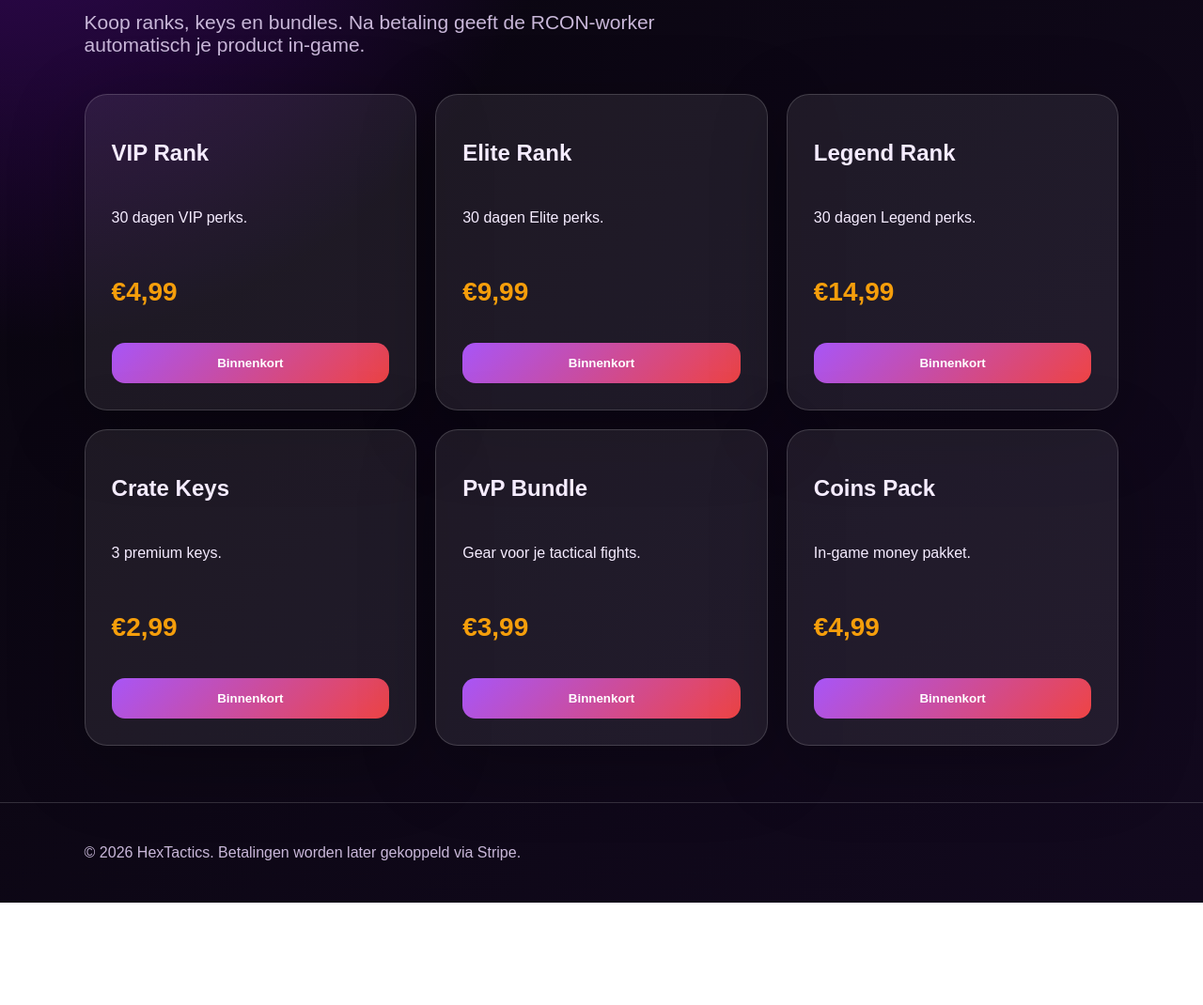
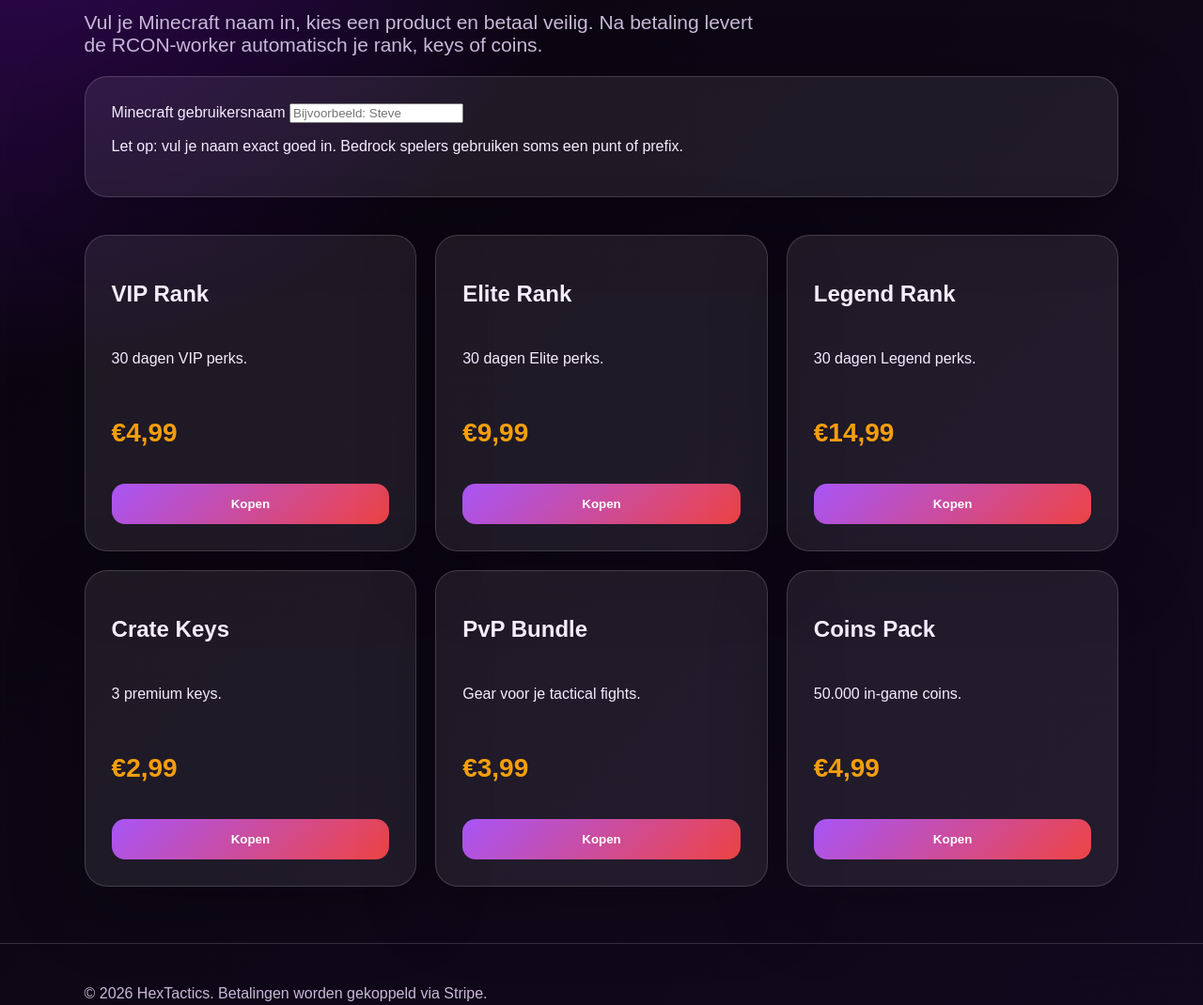
Before and after one commit to Jv420/hextactics, a plain HTML site: page website/shop.html in a window 1280 px wide. Shown: the part 251-1321 px from the top of the page at 94% size. Before the commit the page ends 1212 px from the top, so only its background shows below. Drawn offline with Linux system fonts and the light colour scheme.

Commit message:
Improve shop flow with player input

```diff
--- a/website/shop.html
+++ b/website/shop.html
@@ -10,16 +10,42 @@
 <header class="nav"><a class="logo" href="index.html">Hex<span>Tactics</span></a><nav><a href="index.html">Home</a><a href="shop.html">Shop</a><a href="terms.html">Voorwaarden</a><a href="privacy.html">Privacy</a></nav></header>
 <main>
   <h1>HexTactics Shop</h1>
-  <p class="lead">Koop ranks, keys en bundles. Na betaling geeft de RCON-worker automatisch je product in-game.</p>
+  <p class="lead">Vul je Minecraft naam in, kies een product en betaal veilig. Na betaling levert de RCON-worker automatisch je rank, keys of coins.</p>
+
+  <section class="card checkout-box">
+    <label for="playerName">Minecraft gebruikersnaam</label>
+    <input id="playerName" class="input" placeholder="Bijvoorbeeld: Steve" maxlength="16" />
+    <p class="small">Let op: vul je naam exact goed in. Bedrock spelers gebruiken soms een punt of prefix.</p>
+  </section>
+
   <section class="grid">
-    <article class="card product"><h2>VIP Rank</h2><p>30 dagen VIP perks.</p><p class="price">€4,99</p><button class="btn primary">Binnenkort</button></article>
-    <article class="card product"><h2>Elite Rank</h2><p>30 dagen Elite perks.</p><p class="price">€9,99</p><button class="btn primary">Binnenkort</button></article>
-    <article class="card product"><h2>Legend Rank</h2><p>30 dagen Legend perks.</p><p class="price">€14,99</p><button class="btn primary">Binnenkort</button></article>
-    <article class="card product"><h2>Crate Keys</h2><p>3 premium keys.</p><p class="price">€2,99</p><button class="btn primary">Binnenkort</button></article>
-    <article class="card product"><h2>PvP Bundle</h2><p>Gear voor je tactical fights.</p><p class="price">€3,99</p><button class="btn primary">Binnenkort</button></article>
-    <article class="card product"><h2>Coins Pack</h2><p>In-game money pakket.</p><p class="price">€4,99</p><button class="btn primary">Binnenkort</button></article>
+    <article class="card product"><h2>VIP Rank</h2><p>30 dagen VIP perks.</p><p class="price">€4,99</p><button class="btn primary" onclick="startCheckout('vip')">Kopen</button></article>
+    <article class="card product"><h2>Elite Rank</h2><p>30 dagen Elite perks.</p><p class="price">€9,99</p><button class="btn primary" onclick="startCheckout('elite')">Kopen</button></article>
+    <article class="card product"><h2>Legend Rank</h2><p>30 dagen Legend perks.</p><p class="price">€14,99</p><button class="btn primary" onclick="startCheckout('legend')">Kopen</button></article>
+    <article class="card product"><h2>Crate Keys</h2><p>3 premium keys.</p><p class="price">€2,99</p><button class="btn primary" onclick="startCheckout('keys_3')">Kopen</button></article>
+    <article class="card product"><h2>PvP Bundle</h2><p>Gear voor je tactical fights.</p><p class="price">€3,99</p><button class="btn primary" onclick="startCheckout('pvp_bundle')">Kopen</button></article>
+    <article class="card product"><h2>Coins Pack</h2><p>50.000 in-game coins.</p><p class="price">€4,99</p><button class="btn primary" onclick="startCheckout('coins_50k')">Kopen</button></article>
   </section>
 </main>
-<footer><p>© 2026 HexTactics. Betalingen worden later gekoppeld via Stripe.</p></footer>
+<footer><p>© 2026 HexTactics. Betalingen worden gekoppeld via Stripe.</p></footer>
+<script>
+  const CHECKOUT_API_URL = 'https://jouw-worker-url.nl/create-checkout-session';
+
+  async function startCheckout(product) {
+    const player = document.getElementById('playerName').value.trim();
+    if (!player) return alert('Vul eerst je Minecraft gebruikersnaam in.');
+
+    alert('Checkout is voorbereid voor: ' + player + ' | Product: ' + product + '\n\nVervang CHECKOUT_API_URL zodra je worker online staat.');
+
+    // Later activeren zodra de worker online staat:
+    // const response = await fetch(CHECKOUT_API_URL, {
+    //   method: 'POST',
+    //   headers: { 'Content-Type': 'application/json' },
+    //   body: JSON.stringify({ player, product })
+    // });
+    // const data = await response.json();
+    // window.location.href = data.url;
+  }
+</script>
 </body>
 </html>
```
